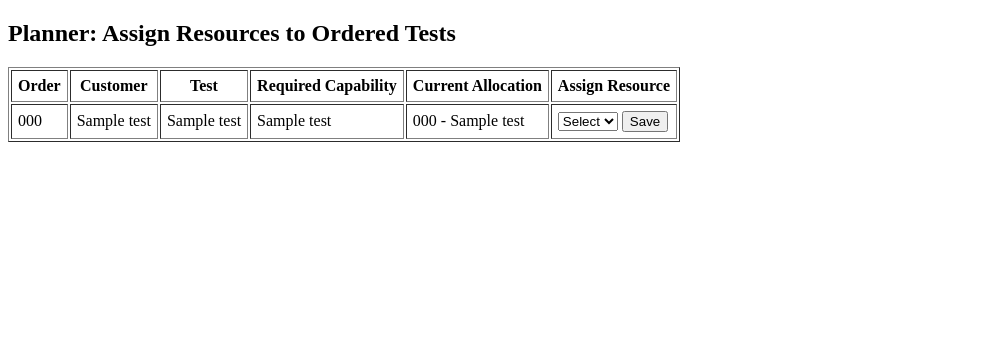
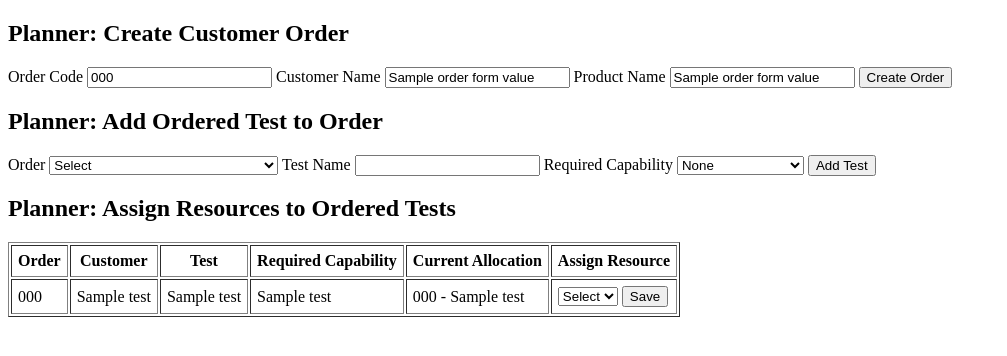
Before and after one commit to klausbang/ressourcemanagementsystem, a Flask app: template app/templates/planner_orders.html in a window 1280 px wide. Shown: the part 150-506 px from the top of the page, without its empty margins (0-1007 px from the left). Run offline with Flask 3, Linux system fonts and the light colour scheme; the template is opened without the code that fills it: most values are stand-ins (such as "Sample title", 1, 10 or a date in 2020).

Commit message:
Convert ER diagram to Mermaid and add planner order creation
- Replace hand-authored er-diagram.svg with one rendered from a new
  Mermaid source (docs/er-diagram.mmd), and document the notation
  (crow's-foot symbols, PK/FK/UK) in a new legend section of
  docs/er-model.html.
- Let planners create customer orders and add ordered tests to them
  (app/routes_planner.py, app/templates/planner_orders.html), with
  unique order-code validation that preserves entered field values
  and highlights the offending field on error instead of clearing
  the form.
- Update docs/phase3-backend-scope.html and PROJECT_PLAN.md to
  reflect the new planner routes and validation rules.

```diff
--- a/app/templates/planner_orders.html
+++ b/app/templates/planner_orders.html
@@ -3,6 +3,63 @@
 {% block title %}Planner Orders{% endblock %}
 
 {% block content %}
+<style>
+  .field-error { color: #b91c1c; font-size: 0.85em; margin: 2px 0 8px; }
+  input.invalid { border: 2px solid #b91c1c; }
+</style>
+
+<h2>Planner: Create Customer Order</h2>
+<form method="post">
+  <input type="hidden" name="action" value="create_order">
+  <label>Order Code
+    <input type="text" name="order_code" value="{{ order_form_values.get('order_code', '') }}"
+           class="{{ 'invalid' if order_form_errors.get('order_code') }}" required>
+  </label>
+  {% if order_form_errors.get('order_code') %}
+  <div class="field-error">{{ order_form_errors['order_code'] }}</div>
+  {% endif %}
+  <label>Customer Name
+    <input type="text" name="customer_name" value="{{ order_form_values.get('customer_name', '') }}"
+           class="{{ 'invalid' if order_form_errors.get('customer_name') }}" required>
+  </label>
+  {% if order_form_errors.get('customer_name') %}
+  <div class="field-error">{{ order_form_errors['customer_name'] }}</div>
+  {% endif %}
+  <label>Product Name
+    <input type="text" name="product_name" value="{{ order_form_values.get('product_name', '') }}"
+           class="{{ 'invalid' if order_form_errors.get('product_name') }}" required>
+  </label>
+  {% if order_form_errors.get('product_name') %}
+  <div class="field-error">{{ order_form_errors['product_name'] }}</div>
+  {% endif %}
+  <button type="submit">Create Order</button>
+</form>
+
+<h2>Planner: Add Ordered Test to Order</h2>
+<form method="post">
+  <input type="hidden" name="action" value="add_test">
+  <label>Order
+    <select name="order_id" required>
+      <option value="">Select</option>
+      {% for o in orders %}
+      <option value="{{ o['id'] }}">{{ o['order_code'] }} - {{ o['customer_name'] }} ({{ o['product_name'] }})</option>
+      {% endfor %}
+    </select>
+  </label>
+  <label>Test Name
+    <input type="text" name="test_name" required>
+  </label>
+  <label>Required Capability
+    <select name="required_capability_id">
+      <option value="">None</option>
+      {% for c in capabilities %}
+      <option value="{{ c['id'] }}">{{ c['name'] }}</option>
+      {% endfor %}
+    </select>
+  </label>
+  <button type="submit">Add Test</button>
+</form>
+
 <h2>Planner: Assign Resources to Ordered Tests</h2>
 
 <table border="1" cellpadding="6">
@@ -32,6 +89,7 @@
       </td>
       <td>
         <form method="post">
+          <input type="hidden" name="action" value="assign_resource">
           <input type="hidden" name="ordered_test_id" value="{{ t['ordered_test_id'] }}">
           <select name="resource_id" required>
             <option value="">Select</option>
--- a/docs/phase3-backend-scope.html
+++ b/docs/phase3-backend-scope.html
@@ -30,7 +30,7 @@
       <ul>
         <li>GET / : resource catalog with filters</li>
         <li>Admin scope: capability/resource CRUD and capability assignment</li>
-        <li>Planner scope: list orders/tests and assign resource to test</li>
+        <li>Planner scope: create customer orders, add ordered tests to an order, list orders/tests, and assign resource to test</li>
         <li>Basic login/logout for role-aware actions</li>
       </ul>
     </section>
@@ -40,6 +40,7 @@
       <ul>
         <li>Required fields on create/update forms</li>
         <li>Unique resource code and capability name</li>
+        <li>Unique order code; order must exist before adding an ordered test to it</li>
         <li>Allocation requires resource to have test capability</li>
         <li>Role checks for admin/planner actions</li>
       </ul>
```
Also changed, not shown: PROJECT_PLAN.md (+2 -0 lines), app/routes_planner.py (+117 -40 lines), docs/er-model.html (+40 -4 lines), docs/er-diagram.svg, 1 other file.
